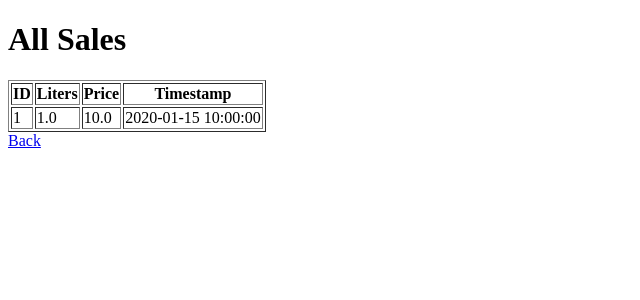
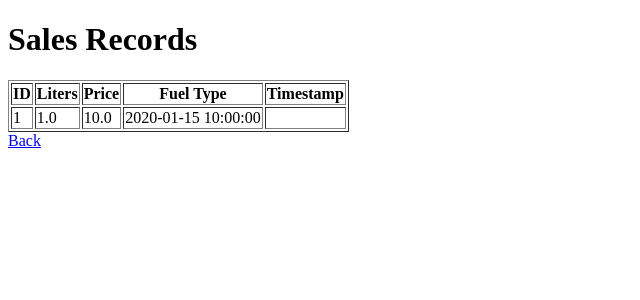
Before and after one commit to E-COMMENIST/GO-Petrol-Pump, a Flask app: page /sales in a window 1280 px wide. Shown: the top 300 px of the page, without its empty margins (0-640 px from the left). Run offline with Flask 3, Linux system fonts and the light colour scheme; tables that the repository leaves empty hold one stand-in row (values such as "Sample post").

Commit message:
#1 sales.html

```diff
--- a/templates/sales.html
+++ b/templates/sales.html
@@ -4,15 +4,22 @@
     <title>Sales</title>
 </head>
 <body>
-    <h1>All Sales</h1>
+    <h1>Sales Records</h1>
     <table border="1">
-        <tr><th>ID</th><th>Liters</th><th>Price</th><th>Timestamp</th></tr>
+        <tr>
+            <th>ID</th>
+            <th>Liters</th>
+            <th>Price</th>
+            <th>Fuel Type</th>
+            <th>Timestamp</th>
+        </tr>
         {% for sale in sales %}
         <tr>
             <td>{{ sale[0] }}</td>
             <td>{{ sale[1] }}</td>
             <td>{{ sale[2] }}</td>
             <td>{{ sale[3] }}</td>
+            <td>{{ sale[4] }}</td>
         </tr>
         {% endfor %}
     </table>
```
